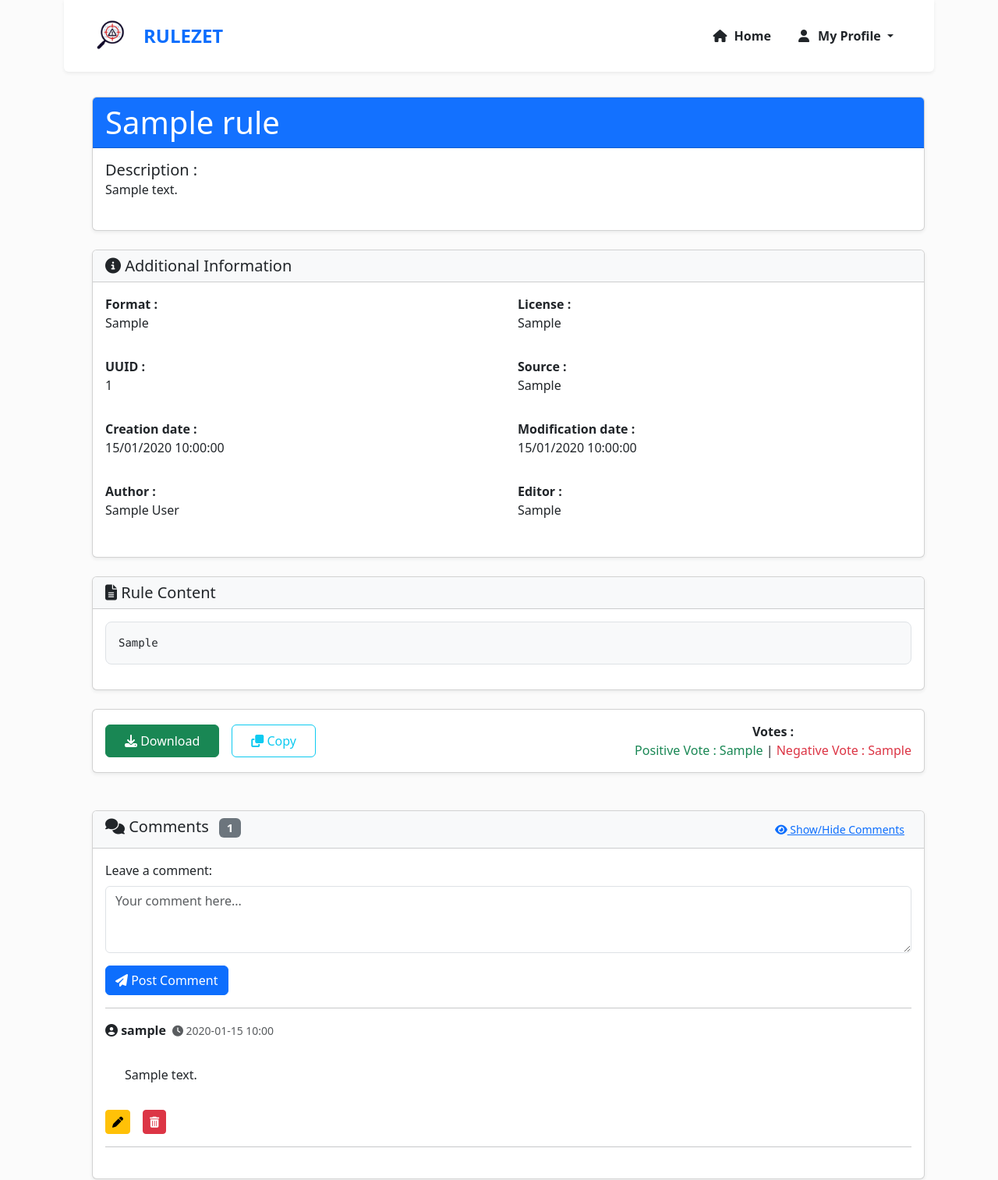
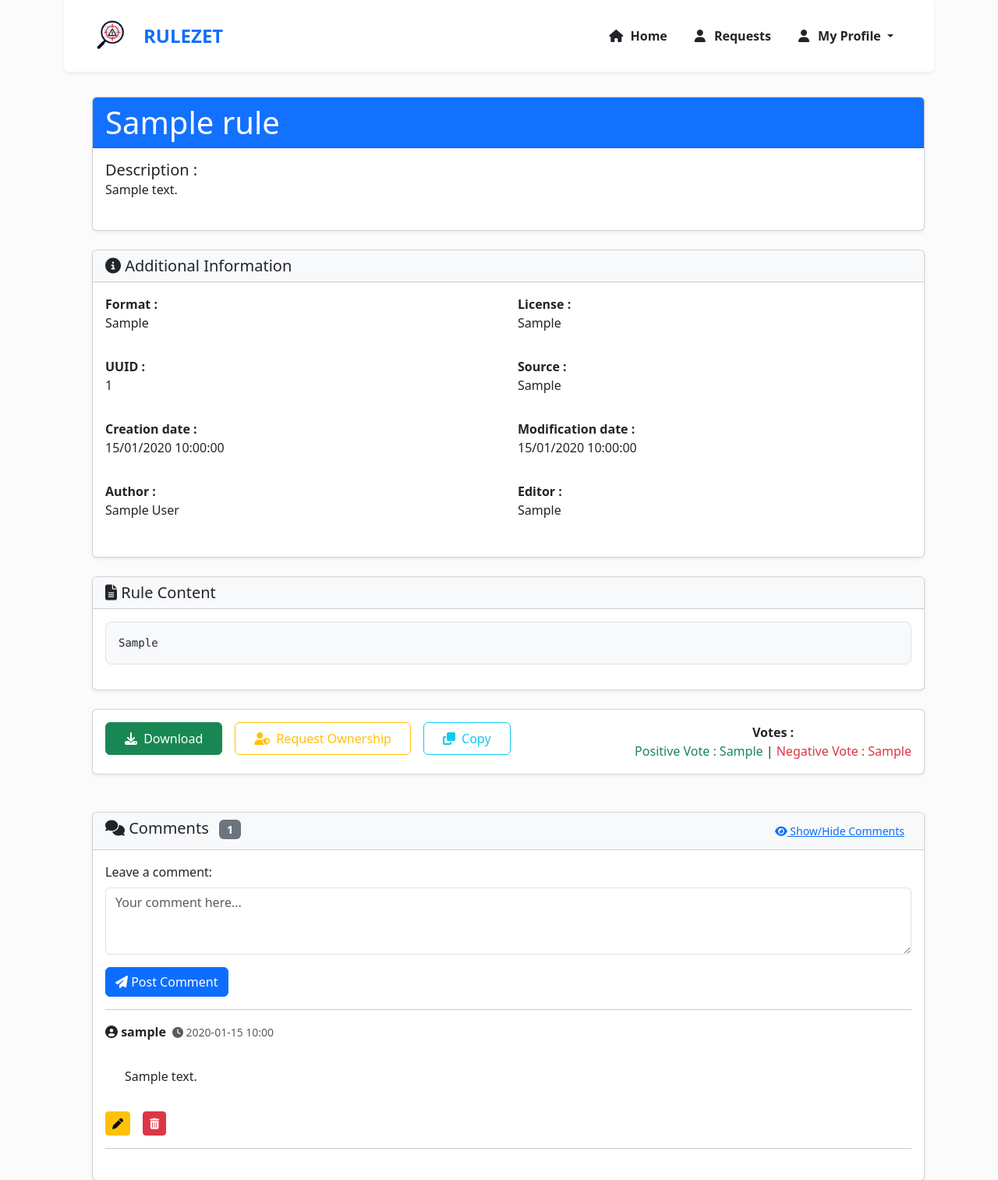
Before and after one commit to ngsoti/rulezet-core, a Flask app: page /detail_rule/1 in a window 1280 px wide. Shown: the top 1513 px of the page at 78% size. Run offline with Flask 3, Linux system fonts and the light colour scheme; a user stored in the database is signed in; tables that the repository leaves empty hold one stand-in row (values such as "Sample post"); some libraries are stand-ins or nearby versions.

Commit message:
add: [requets] v1 request with vuejs

```diff
--- a/app/db_class/db.py
+++ b/app/db_class/db.py
@@ -174,3 +174,28 @@ class Comment(db.Model):
             "user_name": self.user_name,
             "dislikes": self.dislikes
         }
+
+
+class Request(db.Model):
+    """Model for user-submitted requests visible by admins."""
+
+    id = db.Column(db.Integer, primary_key=True, autoincrement=True)
+    user_id = db.Column(db.Integer, db.ForeignKey('user.id'), nullable=False)
+    title = db.Column(db.String(128), nullable=False)
+    content = db.Column(db.Text, nullable=False)
+    status = db.Column(db.String(32), default="pending")  # Ex: pending, reviewed, closed
+    created_at = db.Column(db.DateTime, index=True)
+    updated_at = db.Column(db.DateTime, index=True)
+
+    user = db.relationship('User', backref=db.backref('requests', lazy='dynamic'))
+
+    def to_json(self):
+        return {
+            "id": self.id,
+            "user_id": self.user_id,
+            "title": self.title,
+            "content": self.content,
+            "status": self.status,
+            "created_at": self.created_at.strftime('%Y-%m-%d %H:%M'),
+            "updated_at": self.updated_at.strftime('%Y-%m-%d %H:%M')
+        }
--- a/app/home.py
+++ b/app/home.py
@@ -22,6 +22,7 @@ from app.utils.utils import form_to_dict
 from .rule import rule_core as RuleModel
 from .favorite import favorite_core as FavoriteModel
 from .comment import comment_core as CommentModel
+from .request import request_core as RequestModel
 
 
 
@@ -203,7 +204,6 @@ def edit_comment():
         flash("Comment updated successfully.", "success")
         return jsonify({"updatedComment": update_content.to_json()})
     else:
-        print("aie")
         return {"message": "No Comments"}
 
 
@@ -220,6 +220,96 @@ def delete_comment_route(comment_id):
         return redirect(url_for("home.detail_rule", rule_id=rule_id))
     flash("Unauthorized action.", "danger")
     return redirect(url_for("home.home"))
+
+
+
+@home_blueprint.route("/owner_request", methods=["POST", "GET"])
+@login_required
+def owner_request():
+    rule_id = request.args.get('rule_id')
+    if not rule_id:
+        flash("No rule ID provided.", "danger")
+        return redirect(url_for("home.home"))
+
+    rule = RuleModel.get_rule(rule_id)
+    if not rule:
+        flash("Rule not found.", "danger")
+        return redirect(url_for("home.home"))
+
+    try:
+        request_rule = RequestModel.create_request(rule, current_user.id, current_user)
+        flash("Ownership request submitted successfully.", "success")
+    except Exception as e:
+        print(f"Error creating request: {e}")
+        flash("An error occurred while submitting the request.", "danger")
+
+    return redirect(url_for("home.home"))
+
+@home_blueprint.route("/admin/request", methods=["POST", "GET"])
+@login_required
+def admin_requests():
+    if not current_user.is_admin():
+        return render_template("access_denied.html")
+
+    return render_template("admin/request.html")
+
+
+@home_blueprint.route("/get_requests_page", methods=['GET'])
+def get_requests_page():
+    page = request.args.get('page', 1, type=int)
+    requests_paginated = RequestModel.get_requests_page(page)
+
+    if requests_paginated.items:
+        requests_list = [r.to_json() for r in requests_paginated.items]
+
+        return {
+            "requests_list": requests_list,
+            "requests_pages": requests_paginated.pages
+        }
+
+    return {"message": "No requests found"}, 404
+
+
+
+
+
+@home_blueprint.route("/update_request_status", methods=["POST"])
+@login_required
+def update_request_status():
+    data = request.get_json()
+    req_id = data.get("request_id")
+    status = data.get("status")
+    updated = RequestModel.update_request_status(req_id, status)
+    return jsonify({"success": updated}), 200 if updated else 400
+
+@home_blueprint.route("/delete_request/<int:request_id>", methods=["DELETE"])
+@login_required
+def delete_request(request_id):
+    deleted = RequestModel.delete_request(request_id)
+    return jsonify({"success": deleted}), 200 if deleted else 400
+
+
+
+
+
+
+
+
+
+
+
+
+
+
+
+
+
+
+
+
+
+
+
 
 
 
--- a/app/templates/rule/detail_rule.html
+++ b/app/templates/rule/detail_rule.html
@@ -64,9 +64,8 @@
                     <strong>Editor :</strong>
                     <p>{{ rule.get_rule_user_first_name_by_id() }}</p>
                 </div>
+            </div>
 
-
-            </div>
         </div>
     </div>
 
@@ -84,18 +83,28 @@
     <div class="card shadow-sm">
         <div class="card-body d-flex justify-content-between align-items-center">
             <!-- Actions -->
-            <div class="d-flex">
-                <a href="{{ url_for('home.download_rule', rule_id=rule.id) }}" class="btn btn-success me-3 px-4 py-2">
-                    <i class="fas fa-download"></i> Download
+            <div class="d-flex align-items-center flex-wrap">
+                <!-- Download button -->
+                <a href="{{ url_for('home.download_rule', rule_id=rule.id) }}" class="btn btn-success me-3 px-4 py-2 mb-2">
+                    <i class="fas fa-download me-1"></i> Download
                 </a>
-                <button class="btn btn-outline-info me-3 px-4 py-2" onclick="copyToClipboard()">
-                    <i class="fas fa-copy"></i> Copy
+
+                <!-- Request Ownership button -->
+                <button class="btn btn-outline-warning me-3 px-4 py-2 mb-2" @click="Ownership({{rule.id}})">
+                    <i class="fas fa-user-shield me-1"></i> Request Ownership
                 </button>
 
+                <!-- Copy button -->
+                <button class="btn btn-outline-info me-3 px-4 py-2 mb-2" onclick="copyToClipboard()">
+                    <i class="fas fa-copy me-1"></i> Copy
+                </button>
+
+                <!-- Copy message -->
                 <span id="copyMessage" class="text-success ms-2" style="display: none; font-size: 0.875rem;">
                     Content copied to clipboard!
                 </span>
             </div>
+
             <script>
                 function copyToClipboard() {
                     const textarea = document.getElementById('ruleContentToCopy');
@@ -280,9 +289,19 @@
             const current_user_is_admin = ref()
             const newCommentContent = ref("");
 
+            async function Ownership(rule_id){
+                const response = await fetch('/owner_request?rule_id=' + rule_id)
+                if (response.ok) {
+                    alert("Your request has been sent!");
+                } else {
+                    alert("Failed to send the request.");
+                }
+            }
+
+
 
             async function submitComment(){
-                const response = await fetch(`/comment_add?new_content=`+ newCommentContent.value + '&rule_id=' + rule_id)
+                const response = await fetch('/comment_add?new_content='+ newCommentContent.value + '&rule_id=' + rule_id)
                 if (response.ok) {
                     const data = await response.json();
                     comments_list.value.unshift(data.comment);
@@ -355,6 +374,7 @@
 
 
             return {
+                Ownership,
                 current_user_is_admin,
                 message_list,
                 comments_list,
--- a/app/templates/sidebar.html
+++ b/app/templates/sidebar.html
@@ -13,6 +13,13 @@
                     <i class="fa-solid fa-house fa-fw me-1"></i> Home
                 </a>
             </li>
+            {% if current_user.is_authenticated and  current_user.is_admin() %}
+                <li  class="nav-item mx-2" >
+                    <a href="/admin/request" class="nav-link text-dark fw-semibold">
+                        <i class="fa-solid fa-user fa-fw me-1"></i> Requests
+                    </a>
+                </li>
+            {% endif %}
 
             <!-- Profile Dropdown -->
             <li class="nav-item dropdown mx-2">
```
Also changed, not shown: app/request/request_core.py (added, +52 -0 lines), app/templates/admin/request.html (added, +116 -0 lines), app/templates/home.html (+13 -11 lines).
